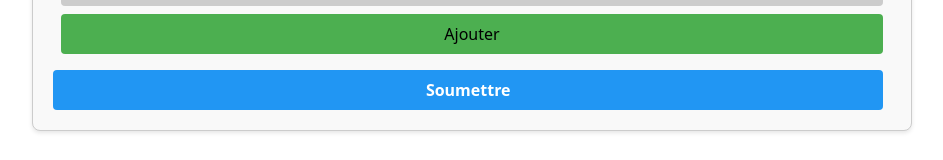
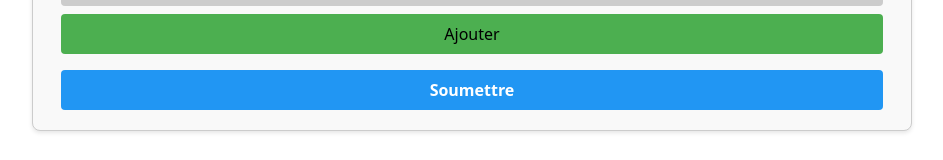
Before and after one commit to Javid974/Guematrie, an Angular app: page /admin/add in a window 1280 px wide. Shown: the part 367-527 px from the top of the page, without its empty margins (168-1111 px from the left). Built offline with nearby package versions, Linux system fonts and the light colour scheme.

Commit message:
boutton soumettre

```diff
--- a/src/app/admin/admin-add-vibration/admin-add-vibration.component.css
+++ b/src/app/admin/admin-add-vibration/admin-add-vibration.component.css
@@ -67,8 +67,8 @@
   background-color: #2196F3; /* Bleu vif pour se démarquer */
   color: white; /* Texte en blanc pour une bonne lisibilité */
   font-weight: bold; /* Rendre le texte un peu plus gras */
-  transition: background-color 0.3s, transform 0.2s; /* Animation légère */
-  width: 99.1%
+  transition: background-color 0.3s, transform 0.2s;
+
 }
 
 .submit-btn:hover {
--- a/src/app/admin/admin-add-vibration/admin-add-vibration.component.html
+++ b/src/app/admin/admin-add-vibration/admin-add-vibration.component.html
@@ -67,5 +67,8 @@
         <button class="add-btn" *ngIf="i === vibrationsControls.length - 1" (click)="addVibrationFormGroup()">Ajouter</button>
       </div>
     </div>
-    <button class="submit-btn btn-primary" type="submit">Soumettre</button>
+    <div>
+      <button class="submit-btn" type="submit">Soumettre</button>
+    </div>
+
   </form>
```
